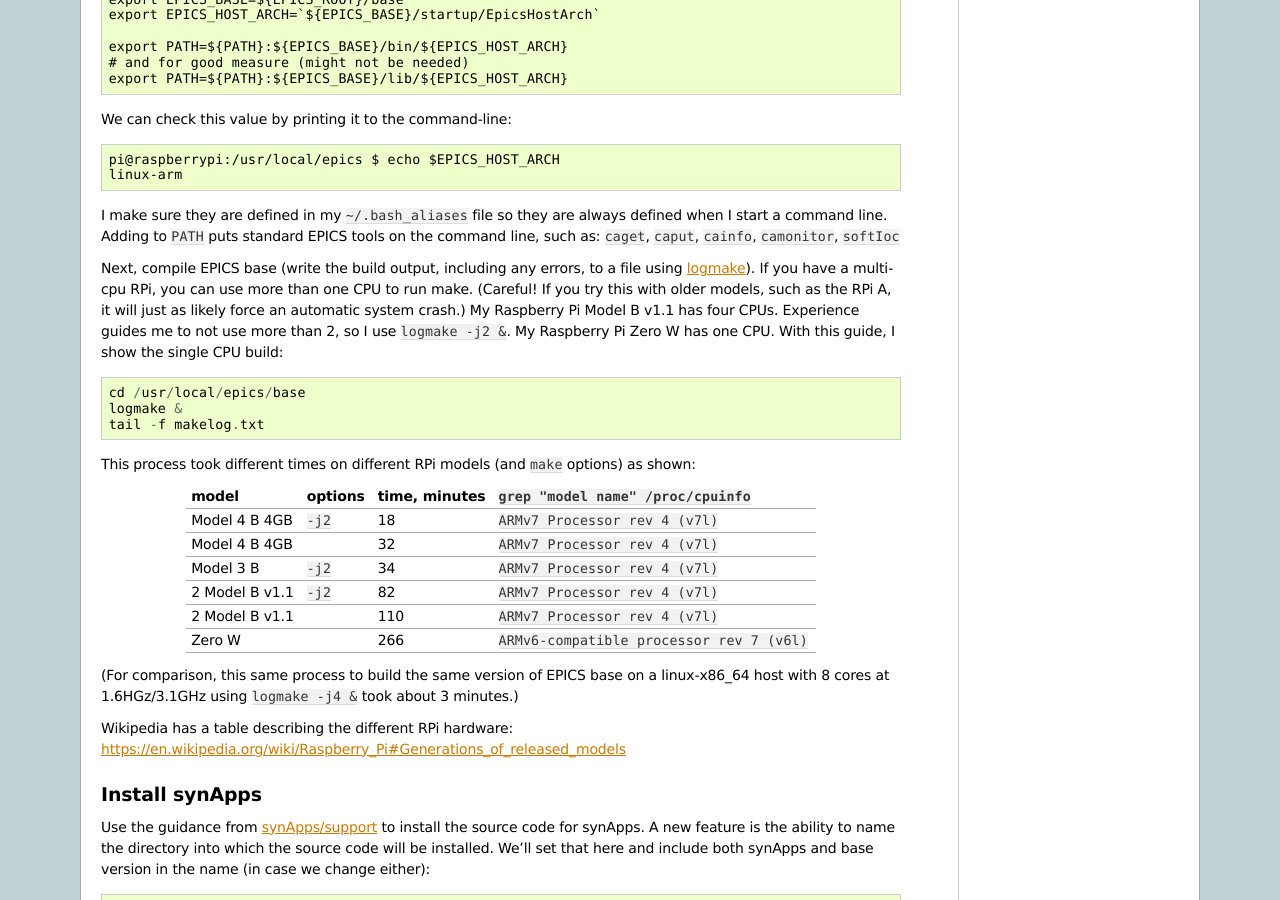
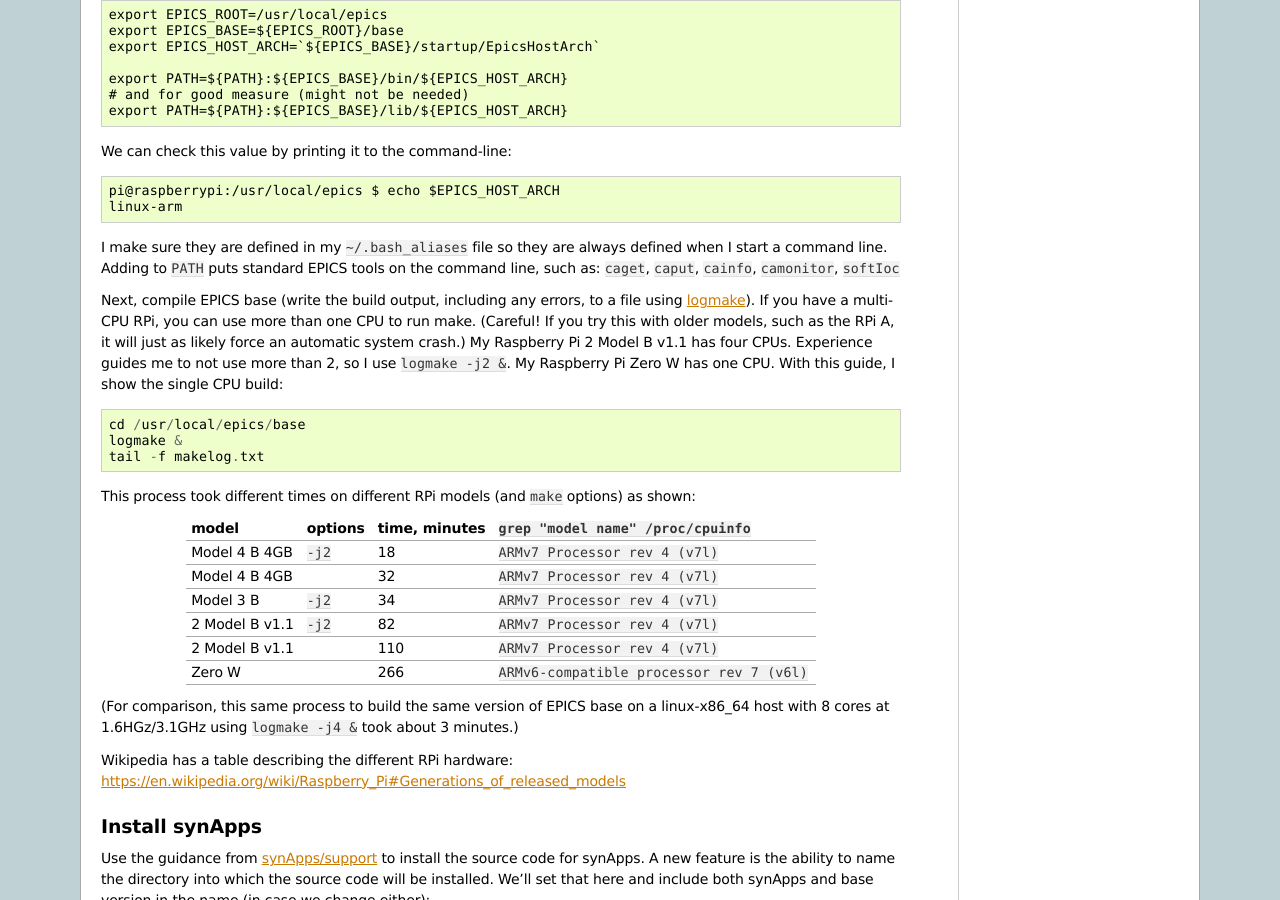
Before and after one commit to prjemian/cmd_response, a Sphinx documentation site: the page built from docs/source/epics/rpi_epics.rst, in a window 1280 px wide and 900 px high, scrolled down 3277 px. Built offline with Sphinx 7.4.7, drawn with Linux system fonts in a browser that asks for light colours; some of the changed text lies outside the part shown.

```diff
--- a/docs/source/epics/rpi_epics.rst
+++ b/docs/source/epics/rpi_epics.rst
@@ -273,9 +275,9 @@ standard EPICS tools on the command line, such as: ``caget``, ``caput``,
 
 Next, compile EPICS base (write the build output, including any errors,
 to a file using `logmake <#add-logmake-to-bashaliase>`__). If you
-have a multicpu RPi, you can use more than one CPU to run make. (Careful!
+have a multi-CPU RPi, you can use more than one CPU to run make. (Careful!
 If you try this with older models, such as the RPi A, it will
-just as likely force an automatic system crash.) My Raspberry Pi Model B
+just as likely force an automatic system crash.) My Raspberry Pi 2 Model B
 v1.1 has four CPUs. Experience guides me to not use more than 2, so I
 use ``logmake -j2 &``. My Raspberry Pi Zero W has one CPU. With this
 guide, I show the single CPU build:
```
Also changed, not shown: other parts of docs/source/epics/rpi_epics.rst (+2 -0 lines).
